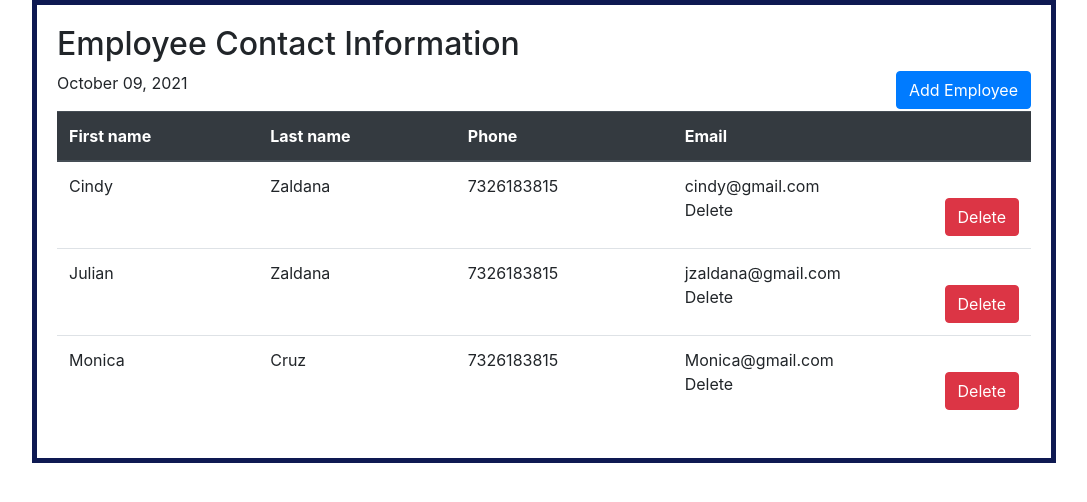
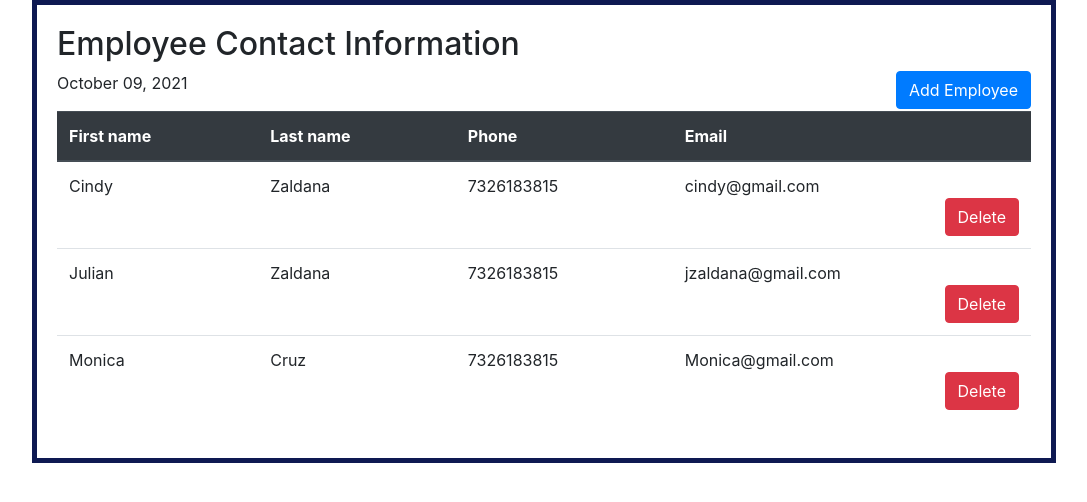
Before and after one commit to jmaurice22/Employee_Manager, a Django app: page /home in a window 1280 px wide. Shown: the part 60-562 px from the top of the page, without its empty margins (96-1183 px from the left). Run offline with Django 3.2, Linux system fonts and the light colour scheme; data comes from the database, SQL or seed files in the repository; both versions use the stored data as it was after the commit; some libraries are stand-ins or nearby versions.

Commit message:
fixed style

```diff
--- a/employee_manager/templates/home.html
+++ b/employee_manager/templates/home.html
@@ -51,7 +51,7 @@
                 <!-- todo: add path to delete employee view to the button-->
                 <form method="POST" action="/home/delete_employee/{{e.id}}">
                     {% csrf_token %}
-                    <input class="btn btn-danger" type="submit" style="float:right;" value="Delete">Delete</input>
+                    <input class="btn btn-danger" type="submit" style="float:right;" value="Delete"></input>
                 </form>
             </td>
         </tr>
```
Also changed, not shown: employee_manager/db.sqlite3.
